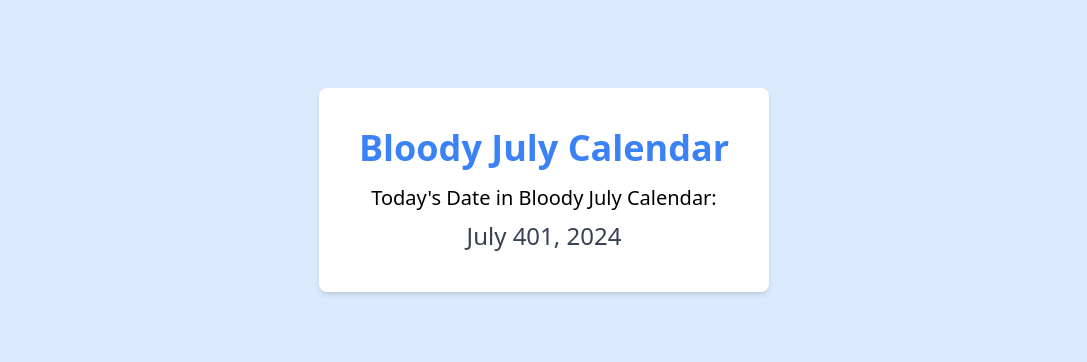
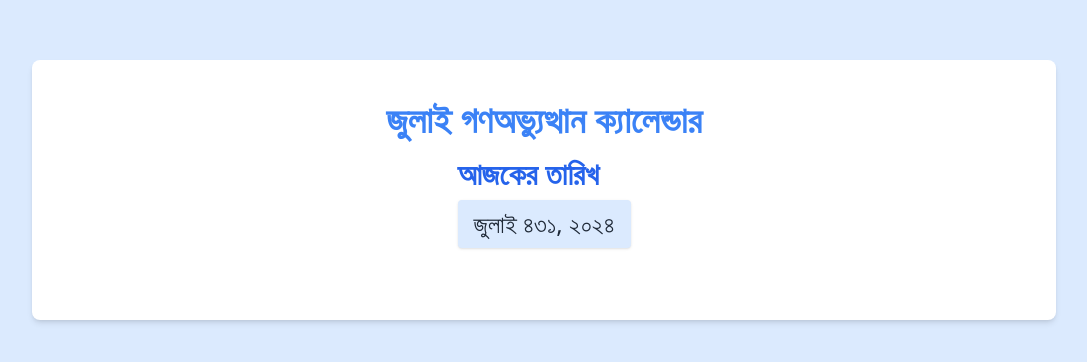
Before and after one commit to rakib3004/july-uprising-calendar, an Angular app: page / in a window 1280 px wide. Shown: the part 210-572 px from the top of the page, without its empty margins (96-1183 px from the left). Built offline with nearby package versions, Linux system fonts and the light colour scheme.

Commit message:
Update titles and content for July Revolution Calendar; change index.html title and home.component to reflect new theme and add custom calendar component.

```diff
--- a/src/components/home/home.component.html
+++ b/src/components/home/home.component.html
@@ -1,8 +1,9 @@
 
 <div class="flex justify-center items-center min-h-screen bg-blue-100">
-    <div class="bg-white p-10 rounded-lg shadow-md">
-      <h1 class="text-4xl font-bold text-center text-blue-500">Bloody July Calendar</h1>
-      <p class="text-xl text-center mt-4">Today's Date in Bloody July Calendar:</p>
-      <p class="text-2xl text-center text-gray-700 mt-2">{{ customDate }}</p>
-    </div>
+  <div class="bg-white p-10 rounded-lg shadow-md w-full max-w-5xl">
+    <h1 class="text-4xl font-bold text-center text-blue-500">
+      জুলাই গণঅভ্যুত্থান ক্যালেন্ডার
+    </h1>
+    <app-july-custom-calendar></app-july-custom-calendar>
   </div>
+</div>
--- a/src/components/home/home.component.ts
+++ b/src/components/home/home.component.ts
@@ -1,14 +1,15 @@
 import { Component } from '@angular/core';
+import { JulyCustomCalendarComponent } from '../july-custom-calendar/july-custom-calendar.component';
 
 @Component({
   selector: 'app-home',
   standalone: true,
-  imports: [],
+  imports: [JulyCustomCalendarComponent],
   templateUrl: './home.component.html',
   styleUrl: './home.component.css'
 })
 export class HomeComponent {
-  title = 'BloodyJuly';
+  title = 'জুলাই গণঅভ্যুত্থান ক্যালেন্ডার';
   today: Date;
   customDate: string;
 
--- /dev/null
+++ b/src/components/july-custom-calendar/july-custom-calendar.component.html
@@ -0,0 +1,8 @@
+<div class="flex flex-col items-center w-full">
+  <div class="mb-8 mt-4">
+    <h2 class="text-3xl font-bold text-blue-600">আজকের তারিখ</h2>
+    <div class="text-2xl mt-2 text-gray-800 bg-blue-100 px-4 py-2 rounded shadow">
+      {{ todayCustomJulyBangla }}
+    </div>
+  </div>
+</div>
--- /dev/null
+++ b/src/components/july-custom-calendar/july-custom-calendar.component.ts
@@ -0,0 +1,50 @@
+import { Component } from '@angular/core';
+
+@Component({
+  selector: 'app-july-custom-calendar',
+  standalone: true,
+  imports: [],
+  templateUrl: './july-custom-calendar.component.html',
+  styleUrl: './july-custom-calendar.component.css'
+})
+export class JulyCustomCalendarComponent {
+  today: Date = new Date();
+  startOfCustomJuly: Date = new Date(2024, 6, 0); // July 1, 2024 (month is 0-indexed)
+  banglaMonths: string[] = ['জুলাই'];
+  banglaDigits: string[] = ['০','১','২','৩','৪','৫','৬','৭','৮','৯'];
+
+  // Returns the custom July day number for a given date
+  getCustomJulyDay(date: Date): number {
+    const start = new Date(this.startOfCustomJuly.getFullYear(), this.startOfCustomJuly.getMonth(), 1);
+    const diff = Math.floor((date.getTime() - start.getTime()) / (1000 * 3600 * 24));
+    return diff + 1;
+  }
+
+  // Returns the custom July year (always 2024+)
+  getCustomJulyYear(date: Date): number {
+    return date.getFullYear();
+  }
+
+  // Converts a number to Bangla numerals
+  toBanglaNumber(num: number): string {
+    return num.toString().split('').map(d => this.banglaDigits[+d] || d).join('');
+  }
+
+  // Returns today's custom July date in Bangla
+  get todayCustomJulyBangla(): string {
+    const day = this.getCustomJulyDay(this.today);
+    const year = 2024;
+    return `জুলাই ${this.toBanglaNumber(day)}, ${this.toBanglaNumber(year)}`;
+  }
+
+  // Generate a grid of July days (e.g., 1-401 for a year)
+  get julyDays(): number[] {
+    // For demonstration, let's show 1-401 days
+    return Array.from({length: 401}, (_, i) => i + 1);
+  }
+
+  // Returns true if the given day is today
+  isToday(day: number): boolean {
+    return this.getCustomJulyDay(this.today) === day;
+  }
+}
--- a/src/index.html
+++ b/src/index.html
@@ -2,7 +2,7 @@
 <html lang="en">
 <head>
   <meta charset="utf-8">
-  <title>National Mimbar Khutbah</title>
+  <title>জুলাই গণঅভ্যুত্থান ক্যালেন্ডার</title>
   <base href="/">
   <meta name="viewport" content="width=device-width, initial-scale=1">
   <link rel="icon" type="image/x-icon" href="favicon.ico">
```
Also changed, not shown: src/components/july-custom-calendar/july-custom-calendar.component.css (added), 1 other file (tests, documents, lock files or other folders).
